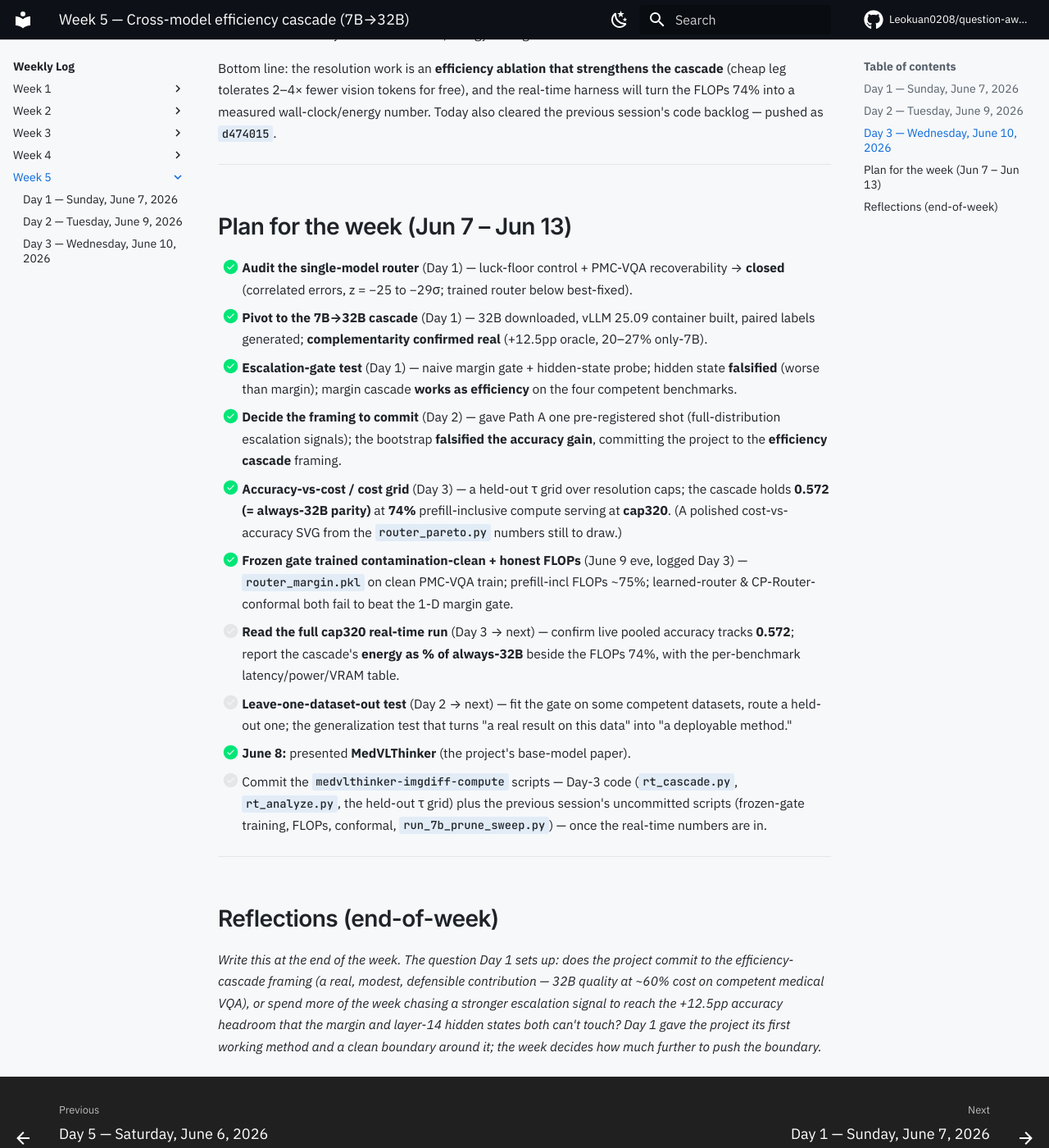
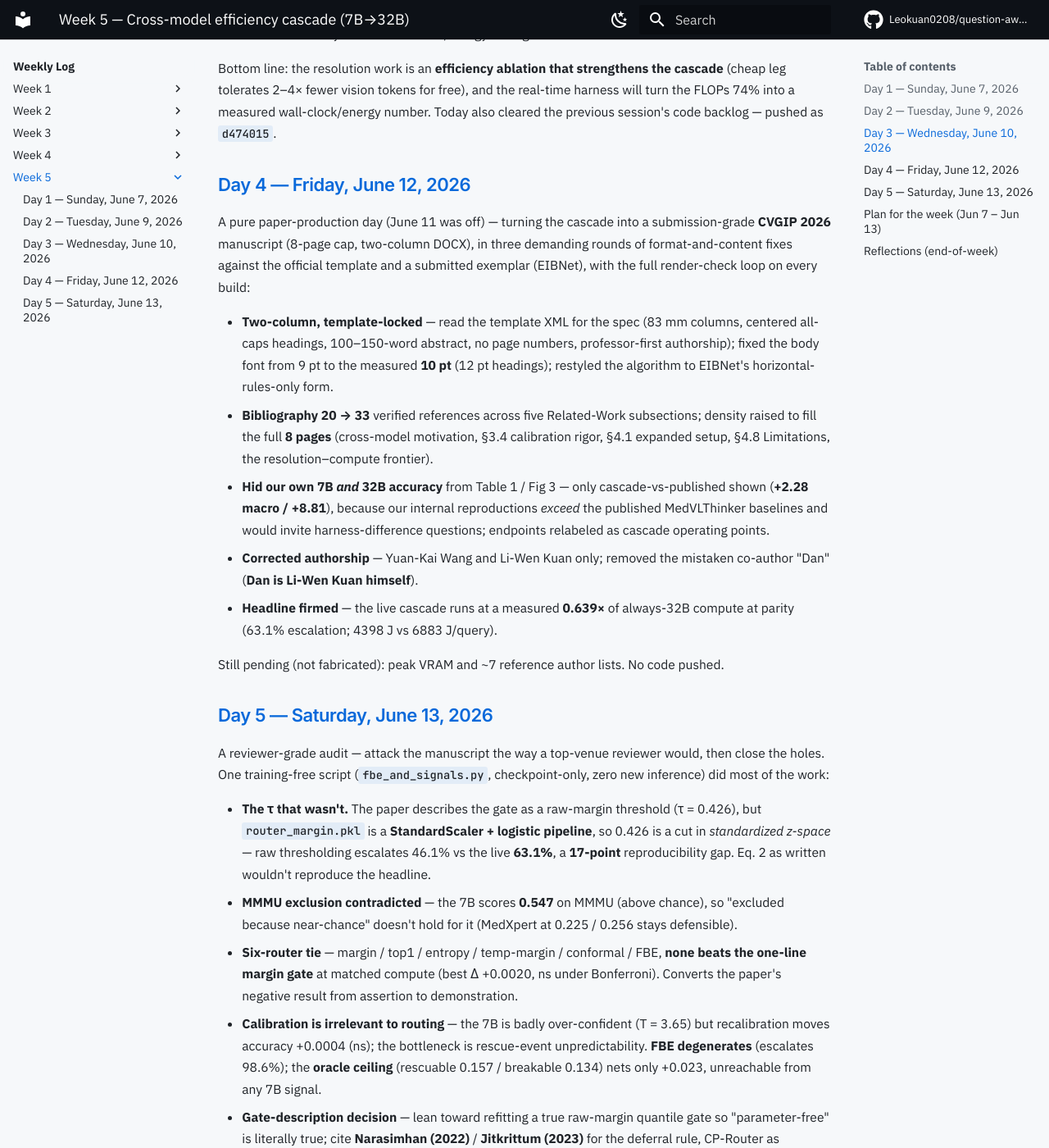
Before and after one commit to Leokuan0208/question-aware-vtp-medvlm, an MkDocs documentation site: the page built from docs/weekly/week-05/index.md, in a window 1280 px wide and 1400 px high, scrolled down 3398 px. Shown: the whole window at 82% size. Built offline with MkDocs 1.6.1 and Material for MkDocs 9.7.7, drawn with Linux system fonts in a browser that asks for light colours; comment, search, counter and statistics services are not loaded; some of the changed text lies outside the part shown.

Commit message:
W5 D4-D5 (Jun 12-13, Days 34-35): CVGIP 2026 paper production + reviewer-grade audit; close Week 5
Day 4 (Jun 12): built the CVGIP 2026 manuscript (8-page two-column DOCX) across three template-locked rounds - two-column layout, measured 10pt body/12pt headings, EIBNet horizontal-rules algorithm, bibliography 20->33, density raised to fill 8 pages. Hid our own 7B and 32B accuracy (show only cascade-vs-published, +2.28 macro/+8.81) since internal reproductions exceed published MedVLThinker baselines. Corrected authorship to Yuan-Kai Wang and Li-Wen Kuan only (removed co-author Dan = Li-Wen Kuan himself). Headline firmed at a measured 0.639x always-32B compute at parity (63.1% escalation, 4398 J vs 6883 J/query). Day 5 (Jun 13): reviewer-grade audit via fbe_and_signals.py (checkpoint-only). Found the gate is a StandardScaler+logistic pipeline so tau=0.426 is in z-space not raw-margin space (46.1% vs live 63.1% escalation, a 17-point reproducibility gap); MMMU exclusion contradicted (7B=0.547, above chance); six-router bake-off shows nothing beats the one-line margin gate (best Delta +0.0020, ns); calibration irrelevant to routing (T=3.65, recalibration +0.0004 ns); FBE degenerates (98.6%); oracle ceiling rescuable 0.157/breakable 0.134 nets +0.023, unreachable from 7B signals. Gate-description fix queued (lean: refit raw-margin quantile gate); cite Narasimhan 2022/Jitkrittum 2023, CP-Router as contrast. Week 5 closed (pill Done, reflection written).

Site only; no research code pushed.

```diff
--- a/docs/weekly/week-05/index.md
+++ b/docs/weekly/week-05/index.md
@@ -1,6 +1,6 @@
 # Week 5 — Cross-model efficiency cascade (7B→32B)
 
-<span class="pill pill--wip">In progress</span>
+<span class="pill pill--done">Done</span>
 
 **Pivot phase** (single-model compute router → cross-model cascade) ·
 **Week 5 of 12**
@@ -160,6 +160,65 @@ real-time harness will turn the FLOPs 74% into a measured wall-clock/energy
 number. Today also cleared the previous session's code backlog —
 pushed as `d474015`.
 
+### [Day 4 — Friday, June 12, 2026](day-04.md)
+
+A pure paper-production day (June 11 was off) — turning the cascade into a
+submission-grade **CVGIP 2026** manuscript (8-page cap, two-column DOCX), in
+three demanding rounds of format-and-content fixes against the official
+template and a submitted exemplar (EIBNet), with the full render-check loop on
+every build:
+
+- **Two-column, template-locked** — read the template XML for the spec (83 mm
+  columns, centered all-caps headings, 100–150-word abstract, no page numbers,
+  professor-first authorship); fixed the body font from 9 pt to the measured
+  **10 pt** (12 pt headings); restyled the algorithm to EIBNet's
+  horizontal-rules-only form.
+- **Bibliography 20 → 33** verified references across five Related-Work
+  subsections; density raised to fill the full **8 pages** (cross-model
+  motivation, §3.4 calibration rigor, §4.1 expanded setup, §4.8 Limitations,
+  the resolution–compute frontier).
+- **Hid our own 7B *and* 32B accuracy** from Table 1 / Fig 3 — only
+  cascade-vs-published shown (**+2.28 macro / +8.81**), because our internal
+  reproductions *exceed* the published MedVLThinker baselines and would invite
+  harness-difference questions; endpoints relabeled as cascade operating points.
+- **Corrected authorship** — Yuan-Kai Wang and Li-Wen Kuan only; removed the
+  mistaken co-author "Dan" (**Dan is Li-Wen Kuan himself**).
+- **Headline firmed** — the live cascade runs at a measured **0.639×** of
+  always-32B compute at parity (63.1% escalation; 4398 J vs 6883 J/query).
+
+Still pending (not fabricated): peak VRAM and ~7 reference author lists. No code
+pushed.
+
+### [Day 5 — Saturday, June 13, 2026](day-05.md)
+
+A reviewer-grade audit — attack the manuscript the way a top-venue reviewer
+would, then close the holes. One training-free script (`fbe_and_signals.py`,
+checkpoint-only, zero new inference) did most of the work:
+
+- **The τ that wasn't.** The paper describes the gate as a raw-margin threshold
+  (τ = 0.426), but `router_margin.pkl` is a **StandardScaler + logistic
+  pipeline**, so 0.426 is a cut in *standardized z-space* — raw thresholding
+  escalates 46.1% vs the live **63.1%**, a **17-point** reproducibility gap.
+  Eq. 2 as written wouldn't reproduce the headline.
+- **MMMU exclusion contradicted** — the 7B scores **0.547** on MMMU (above
+  chance), so "excluded because near-chance" doesn't hold for it (MedXpert at
+  0.225 / 0.256 stays defensible).
+- **Six-router tie** — margin / top1 / entropy / temp-margin / conformal / FBE,
+  **none beats the one-line margin gate** at matched compute (best Δ +0.0020,
+  ns under Bonferroni). Converts the paper's negative result from assertion to
+  demonstration.
+- **Calibration is irrelevant to routing** — the 7B is badly over-confident
+  (T = 3.65) but recalibration moves accuracy +0.0004 (ns); the bottleneck is
+  rescue-event unpredictability. **FBE degenerates** (escalates 98.6%); the
+  **oracle ceiling** (rescuable 0.157 / breakable 0.134) nets only +0.023,
+  unreachable from any 7B signal.
+- **Gate-description decision** — lean toward refitting a true raw-margin
+  quantile gate so "parameter-free" is literally true; cite **Narasimhan
+  (2022)** / **Jitkrittum (2023)** for the deferral rule, CP-Router as contrast.
+
+The result is left intact and **better-supported**, with two honest manuscript
+fixes (gate description, MMMU) queued. No code pushed.
+
 ---
 
 ## Plan for the week (Jun 7 – Jun 13)
@@ -197,15 +256,46 @@ pushed as `d474015`.
       (`rt_cascade.py`, `rt_analyze.py`, the held-out τ grid) plus the
       previous session's uncommitted scripts (frozen-gate training, FLOPs,
       conformal, `run_7b_prune_sweep.py`) — once the real-time numbers are in.
+- [x] **Write the CVGIP 2026 manuscript** (Day 4) — eight-page two-column DOCX,
+      template-locked, 33 references, our 7B/32B hidden, Dan removed from
+      authorship, headline **0.639×** compute.
+- [x] **Reviewer-grade audit of the manuscript** (Day 5) — six-router bake-off
+      (none beats the one-line gate), the τ/pipeline reproducibility gap, the
+      MMMU-exclusion contradiction, and the calibration-irrelevance finding.
+- [ ] **Resolve the gate description** (Day 5 → next) — refit a true raw-margin
+      quantile gate (or rewrite §3.2 for the standardized-margin gate) and fix
+      the MMMU exclusion before resubmission.
 
 ---
 
 ## Reflections (end-of-week)
 
-_Write this at the end of the week. The question Day 1 sets up: does the
-project commit to the efficiency-cascade framing (a real, modest, defensible
-contribution — 32B quality at ~60% cost on competent medical VQA), or spend
-more of the week chasing a stronger escalation signal to reach the +12.5pp
-accuracy headroom that the margin and layer-14 hidden states both can't
-touch? Day 1 gave the project its first working method and a clean boundary
-around it; the week decides how much further to push the boundary._
+Week 5 was the week the project *became a paper*. It opened mid-pivot — the
+single-model compute router still on the table — and closed with a written,
+format-locked CVGIP 2026 manuscript built on a clean, defensible result. The
+research arc resolved cleanly along the way: the single-model router was
+**audited to death** (Day 1 — correlated errors, oracle far below the
+independence floor), the pivot to a **7B→32B cross-model cascade** found the
+complementarity the single model lacked (Day 1 — +12.5pp oracle, 20–27%
+only-7B), and the decisive question — *is that accuracy headroom reachable from
+a cheap signal?* — was answered **no** under a pre-registered bootstrap
+(Day 2), committing the project to an honest **efficiency** framing rather than
+an oversold accuracy one. Day 3 turned that into a number (a held-out grid:
+**0.572 parity at 74%** compute, serving cap320), and the June 9 evening work
+locked the deployable artifact (a contamination-clean frozen gate, honest
+prefill-inclusive FLOPs).
+
+The last two days were about *defensibility*, and they raised the bar in the
+right direction. Day 4 produced the manuscript; Day 5 then attacked it like a
+reviewer and made it stronger — the six-router bake-off converts the central
+negative result from an assertion into a demonstration (nothing beats a
+one-line gate), and the audit surfaced two genuine honesty fixes (the gate is a
+standardized-margin logistic, not the raw threshold the text claims; MMMU
+isn't actually near-chance for the 7B) that a careful reviewer *would* have
+caught. The measured **0.639×** headline is the kind of number that survives
+scrutiny because it came from a live run, not an estimate. What's left is
+editorial, not scientific: make the gate description match the checkpoint
+(lean: refit a truly raw-margin gate so "parameter-free" is literally true),
+re-justify the MMMU exclusion, and drop in the last pending values. The result
+is real, modest, and honestly framed — exactly the posture the whole pivot was
+arguing for.
--- a/mkdocs.yml
+++ b/mkdocs.yml
@@ -59,6 +59,8 @@ nav:
           - weekly/week-05/day-01.md
           - weekly/week-05/day-02.md
           - weekly/week-05/day-03.md
+          - weekly/week-05/day-04.md
+          - weekly/week-05/day-05.md
   - Bugs & Issues: bugs.md
   - Resources: resources.md
 
```
Also changed, not shown: docs/weekly/index.md (+1 -1 lines), docs/weekly/week-05/day-04.md (added, +207 -0 lines), docs/weekly/week-05/day-05.md (added, +282 -0 lines), 1 other file.
